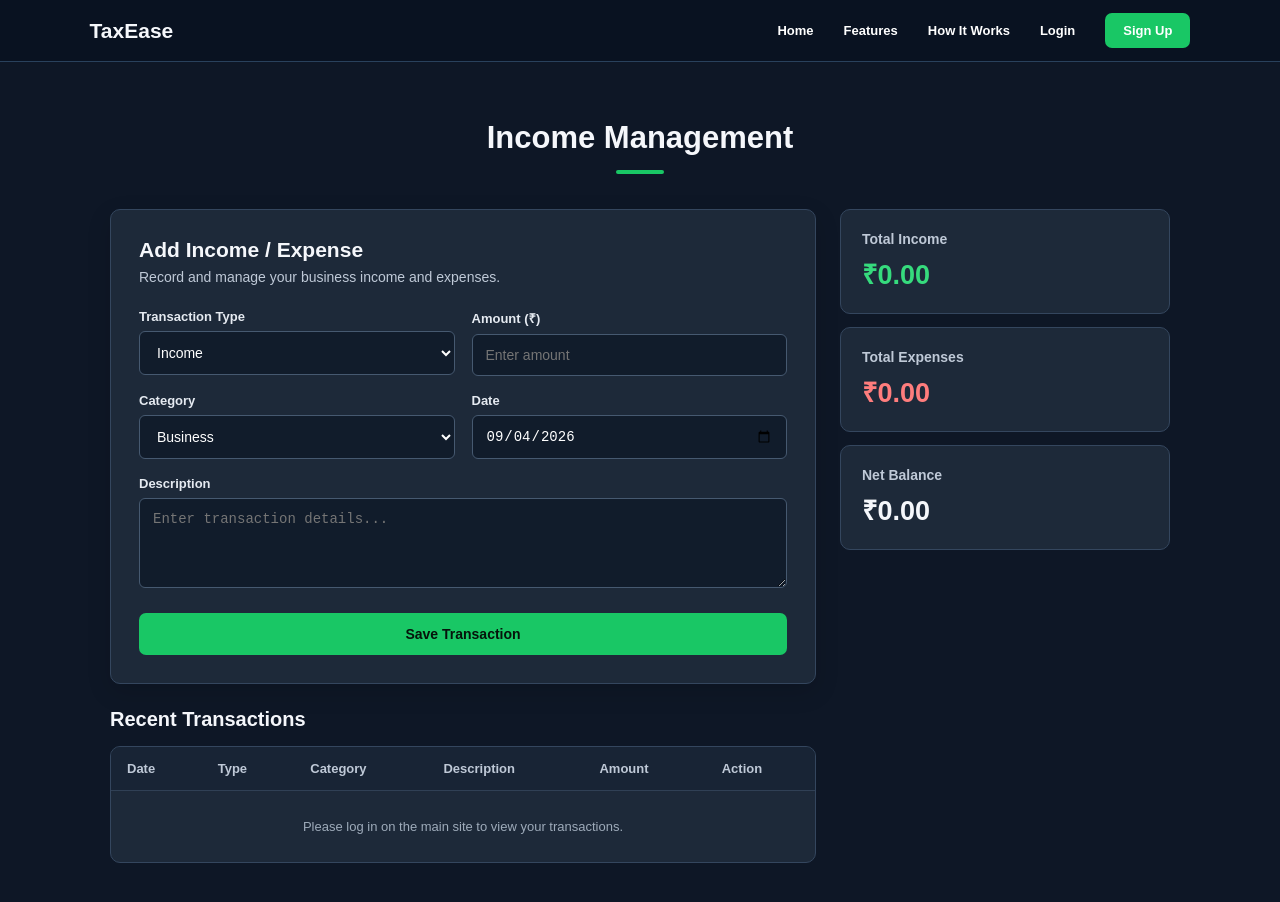
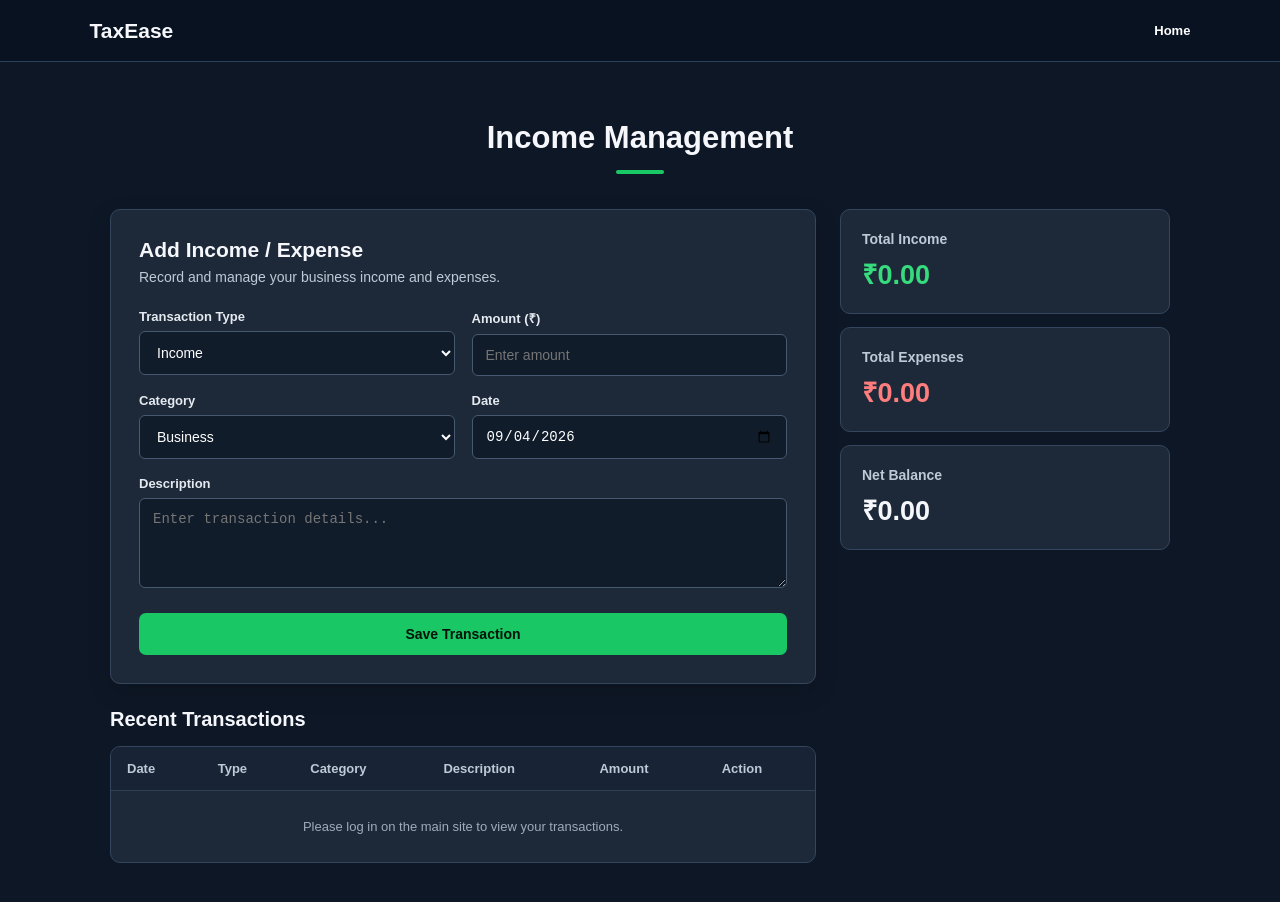
Before and after one commit to Chandan983/taxease-frontend, a plain HTML site: page Income_Management.html in a window 1280 px wide. Drawn offline with Linux system fonts and the light colour scheme.

Commit message:
Update navigation links in Income_Management.html

```diff
--- a/Income_Management.html
+++ b/Income_Management.html
@@ -246,11 +246,7 @@
   <nav class="navbar">
     <div class="logo">TaxEase</div>
     <div class="nav-links">
-      <a href="#">Home</a>
-      <a href="#">Features</a>
-      <a href="#">How It Works</a>
-      <a href="#">Login</a>
-      <a class="signup" href="#">Sign Up</a>
+      <a href="index.html">Home</a>
     </div>
   </nav>
 
```
